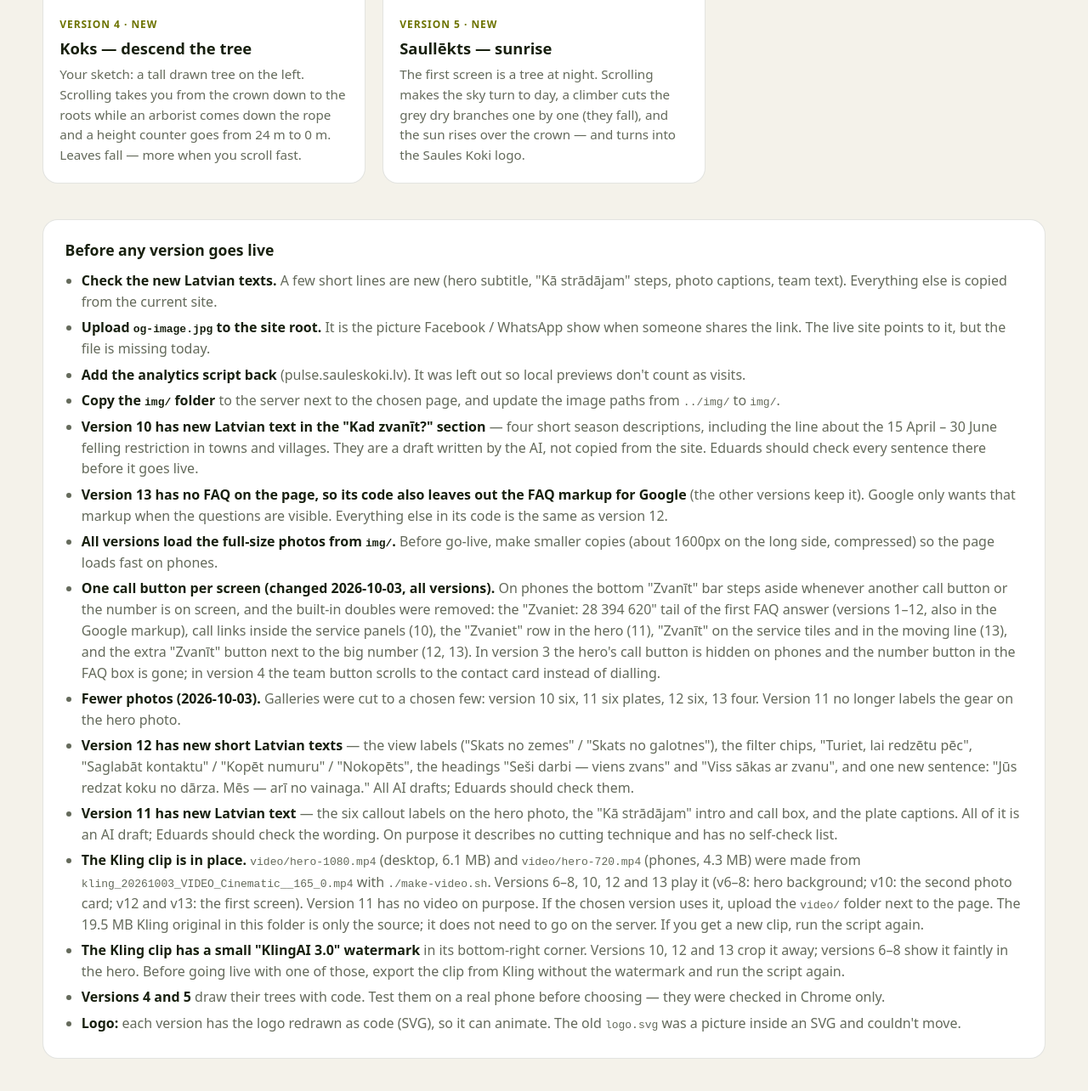
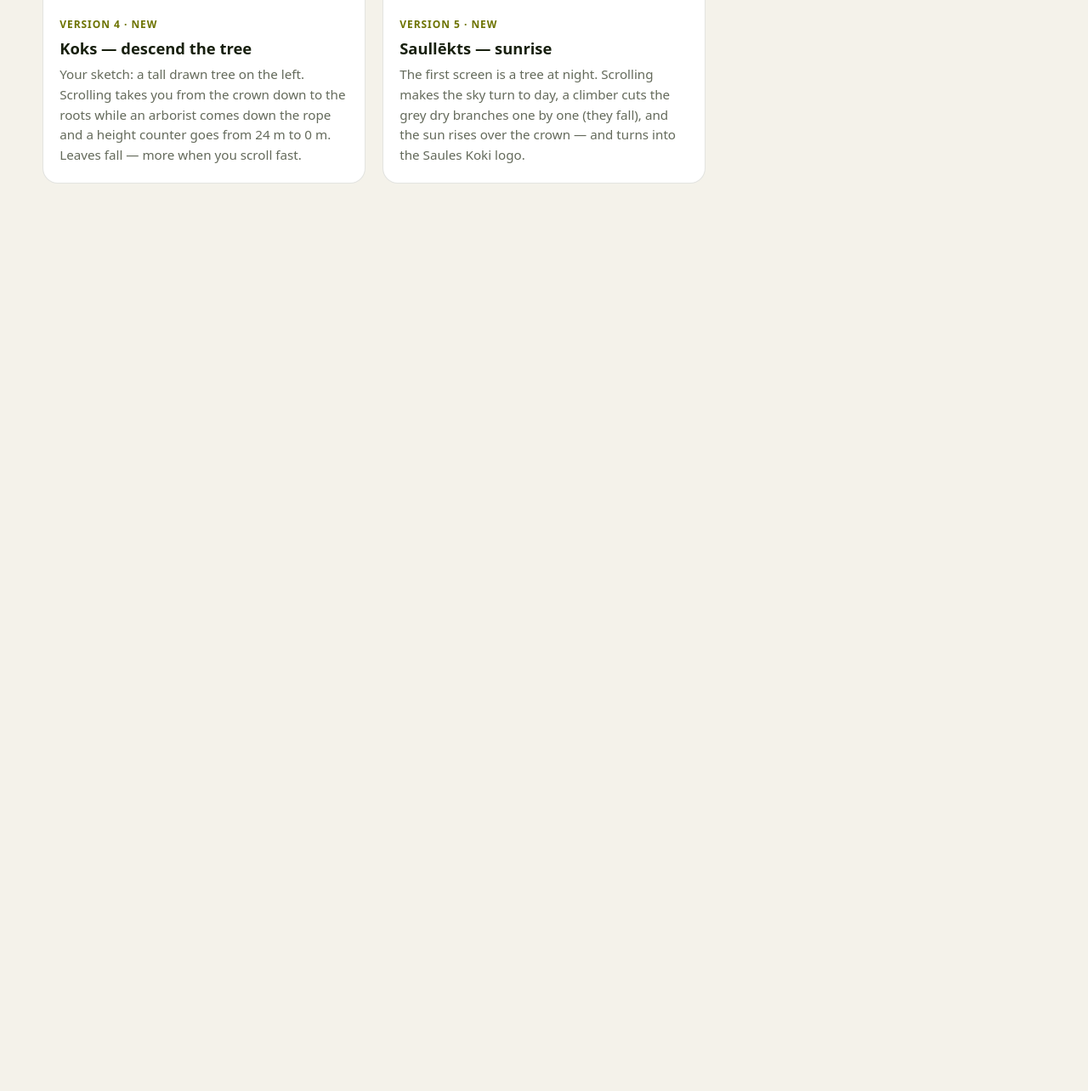
Before and after one commit to Ahelios/sauleskoki-redesign, a plain HTML site: page index.html in a window 1280 px wide. Shown: the part 2803-4087 px from the top of the page at 85% size. After the commit the page ends 3083 px from the top, so only its background shows below. Drawn offline with Linux system fonts and the light colour scheme.

Commit message:
Picker shows version cards only; go-live notes moved to a local file
Co-Authored-By: Claude Fable 5.1 <noreply@anthropic.com>

```diff
--- a/index.html
+++ b/index.html
@@ -21,10 +21,6 @@
     .body b { font-size: 1.15rem; }
     .body span { display: inline-block; font-size: .75rem; font-weight: 700; letter-spacing: .08em; text-transform: uppercase; color: var(--olive); margin-bottom: .3rem; }
     .body p { color: var(--muted); font-size: .95rem; margin-top: .3rem; }
-    .notes { margin-top: 2.6rem; background: var(--card); border: 1px solid var(--line); border-radius: 18px; padding: 1.4rem 1.6rem; }
-    .notes h2 { font-size: 1.1rem; margin-bottom: .6rem; }
-    .notes li { margin: .35rem 0 .35rem 1.2rem; color: var(--muted); }
-    .notes li b { color: var(--ink); }
   </style>
 </head>
 <body>
@@ -131,26 +127,6 @@
       </a>
     </div>
 
-    <div class="notes">
-      <h2>Before any version goes live</h2>
-      <ul>
-        <li><b>Check the new Latvian texts.</b> A few short lines are new (hero subtitle, "Kā strādājam" steps, photo captions, team text). Everything else is copied from the current site.</li>
-        <li><b>Upload <code>og-image.jpg</code> to the site root.</b> It is the picture Facebook / WhatsApp show when someone shares the link. The live site points to it, but the file is missing today.</li>
-        <li><b>Add the analytics script back</b> (pulse.sauleskoki.lv). It was left out so local previews don't count as visits.</li>
-        <li><b>Copy the <code>img/</code> folder</b> to the server next to the chosen page, and update the image paths from <code>../img/</code> to <code>img/</code>.</li>
-        <li><b>Version 10 has new Latvian text in the "Kad zvanīt?" section</b> — four short season descriptions, including the line about the 15 April – 30 June felling restriction in towns and villages. They are a draft written by the AI, not copied from the site. Eduards should check every sentence there before it goes live.</li>
-        <li><b>Version 13 has no FAQ on the page, so its code also leaves out the FAQ markup for Google</b> (the other versions keep it). Google only wants that markup when the questions are visible. Everything else in its code is the same as version 12.</li>
-        <li><b>All versions load the full-size photos from <code>img/</code>.</b> Before go-live, make smaller copies (about 1600px on the long side, compressed) so the page loads fast on phones.</li>
-        <li><b>One call button per screen (changed 2026-10-03, all versions).</b> On phones the bottom "Zvanīt" bar steps aside whenever another call button or the number is on screen, and the built-in doubles were removed: the "Zvaniet: 28 394 620" tail of the first FAQ answer (versions 1–12, also in the Google markup), call links inside the service panels (10), the "Zvaniet" row in the hero (11), "Zvanīt" on the service tiles and in the moving line (13), and the extra "Zvanīt" button next to the big number (12, 13). In version 3 the hero's call button is hidden on phones and the number button in the FAQ box is gone; in version 4 the team button scrolls to the contact card instead of dialling.</li>
-        <li><b>Fewer photos (2026-10-03).</b> Galleries were cut to a chosen few: version 10 six, 11 six plates, 12 six, 13 four. Version 11 no longer labels the gear on the hero photo.</li>
-        <li><b>Version 12 has new short Latvian texts</b> — the view labels ("Skats no zemes" / "Skats no galotnes"), the filter chips, "Turiet, lai redzētu pēc", "Saglabāt kontaktu" / "Kopēt numuru" / "Nokopēts", the headings "Seši darbi — viens zvans" and "Viss sākas ar zvanu", and one new sentence: "Jūs redzat koku no dārza. Mēs — arī no vainaga." All AI drafts; Eduards should check them.</li>
-        <li><b>Version 11 has new Latvian text</b> — the six callout labels on the hero photo, the "Kā strādājam" intro and call box, and the plate captions. All of it is an AI draft; Eduards should check the wording. On purpose it describes no cutting technique and has no self-check list.</li>
-        <li><b>The Kling clip is in place.</b> <code>video/hero-1080.mp4</code> (desktop, 6.1 MB) and <code>video/hero-720.mp4</code> (phones, 4.3 MB) were made from <code>kling_20261003_VIDEO_Cinematic__165_0.mp4</code> with <code>./make-video.sh</code>. Versions 6–8, 10, 12 and 13 play it (v6–8: hero background; v10: the second photo card; v12 and v13: the first screen). Version 11 has no video on purpose. If the chosen version uses it, upload the <code>video/</code> folder next to the page. The 19.5 MB Kling original in this folder is only the source; it does not need to go on the server. If you get a new clip, run the script again.</li>
-        <li><b>The Kling clip has a small "KlingAI 3.0" watermark</b> in its bottom-right corner. Versions 10, 12 and 13 crop it away; versions 6–8 show it faintly in the hero. Before going live with one of those, export the clip from Kling without the watermark and run the script again.</li>
-        <li><b>Versions 4 and 5</b> draw their trees with code. Test them on a real phone before choosing — they were checked in Chrome only.</li>
-        <li><b>Logo:</b> each version has the logo redrawn as code (SVG), so it can animate. The old <code>logo.svg</code> was a picture inside an SVG and couldn't move.</li>
-      </ul>
-    </div>
   </div>
 </body>
 </html>
```
Also changed, not shown: 1 other file.
